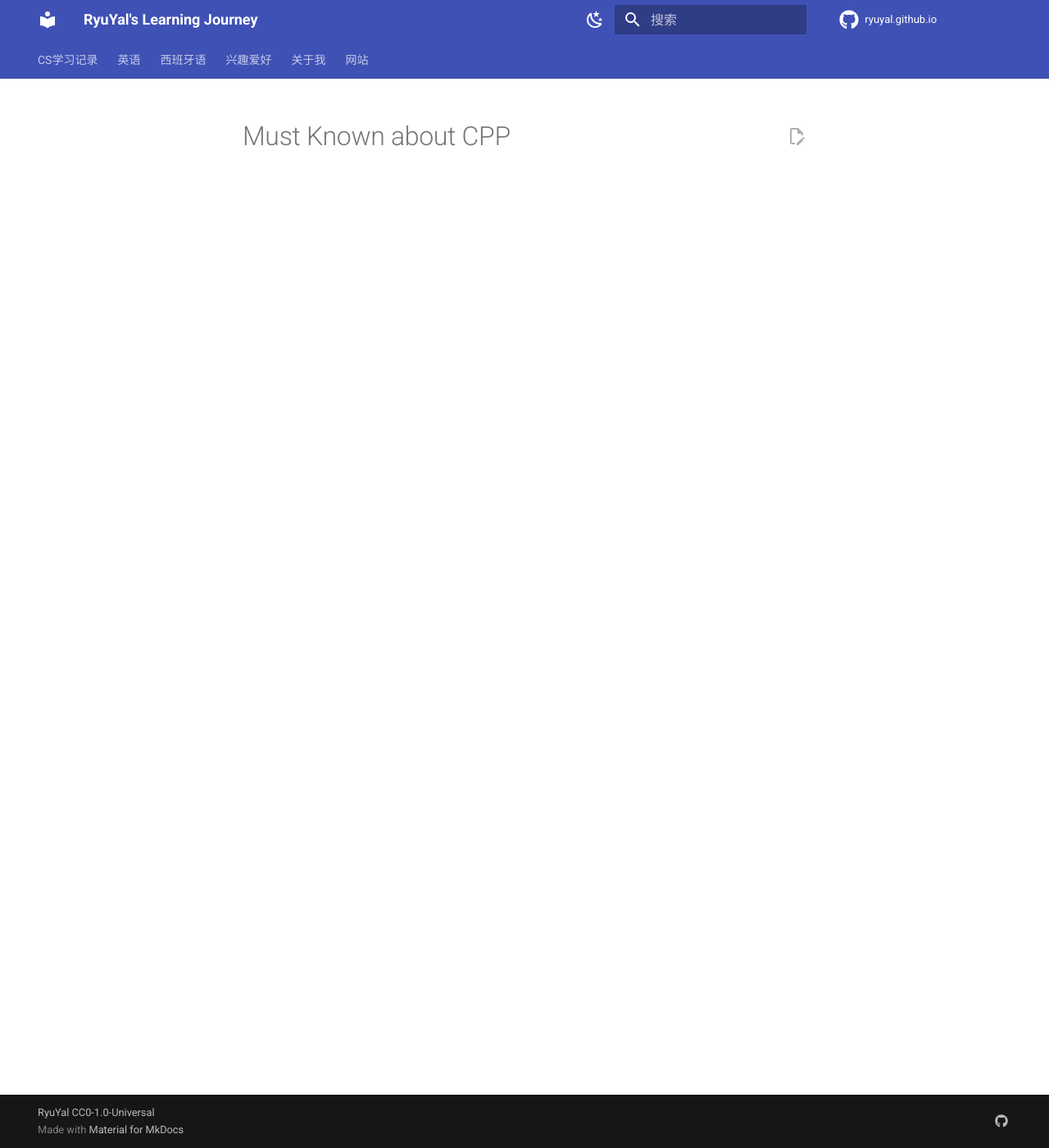
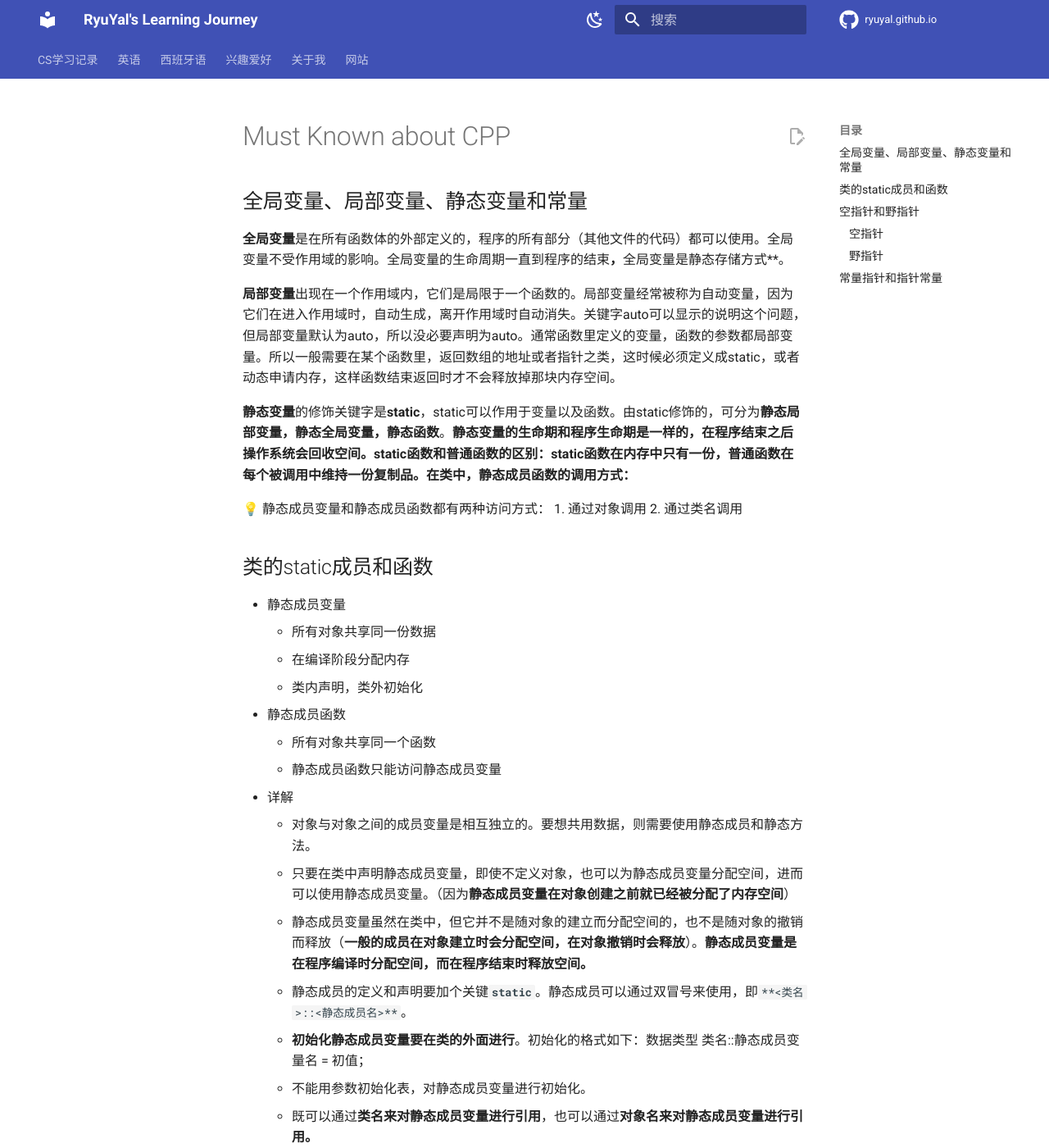
Before and after one commit to ryuyal/ryuyal.github.io, an MkDocs documentation site: the page built from docs/CS/CPP/cppknowledge.md, in a window 1280 px wide and 1400 px high. Shown: the whole window at 82% size. Built offline with MkDocs 1.6.1 and Material for MkDocs 9.7.7, drawn with Linux system fonts in a browser that asks for light colours; comment, search, counter and statistics services are not loaded; some of the changed text lies outside the part shown.

Commit message:
update cpp_knowledge

````diff
--- a/docs/CS/CPP/cppknowledge.md
+++ b/docs/CS/CPP/cppknowledge.md
@@ -1 +1,99 @@
 # Must Known about CPP
+
+## 全局变量、局部变量、静态变量和常量
+**全局变量**是在所有函数体的外部定义的，程序的所有部分（其他文件的代码）都可以使用。全局变量不受作用域的影响。全局变量的生命周期一直到程序的结束**，**全局变量是静态存储方式**。
+
+**局部变量**出现在一个作用域内，它们是局限于一个函数的。局部变量经常被称为自动变量，因为它们在进入作用域时，自动生成，离开作用域时自动消失。关键字auto可以显示的说明这个问题，但局部变量默认为auto，所以没必要声明为auto。通常函数里定义的变量，函数的参数都局部变量。所以一般需要在某个函数里，返回数组的地址或者指针之类，这时候必须定义成static，或者动态申请内存，这样函数结束返回时才不会释放掉那块内存空间。
+
+**静态变量**的修饰关键字是**static**，static可以作用于变量以及函数。由static修饰的，可分为**静态局部变量，静态全局变量，静态函数**。**静态变量的生命期和程序生命期是一样的，在程序结束之后操作系统会回收空间。static函数和普通函数的区别：static函数在内存中只有一份，普通函数在每个被调用中维持一份复制品。在类中，静态成员函数的调用方式：**
+
+💡 静态成员变量和静态成员函数都有两种访问方式：
+1. 通过对象调用
+2. 通过类名调用
+
+## 类的static成员和函数
+- 静态成员变量
+    - 所有对象共享同一份数据
+    - 在编译阶段分配内存
+    - 类内声明，类外初始化
+- 静态成员函数
+    - 所有对象共享同一个函数
+    - 静态成员函数只能访问静态成员变量
+- 详解
+    - 对象与对象之间的成员变量是相互独立的。要想共用数据，则需要使用静态成员和静态方法。
+    - 只要在类中声明静态成员变量，即使不定义对象，也可以为静态成员变量分配空间，进而可以使用静态成员变量。（因为**静态成员变量在对象创建之前就已经被分配了内存空间**）
+    - 静态成员变量虽然在类中，但它并不是随对象的建立而分配空间的，也不是随对象的撤销而释放（**一般的成员在对象建立时会分配空间，在对象撤销时会释放**）。**静态成员变量是在程序编译时分配空间，而在程序结束时释放空间。**
+    - 静态成员的定义和声明要加个关键**`static`**。静态成员可以通过双冒号来使用，即`**<类名>::<静态成员名>**`。
+    - **初始化静态成员变量要在类的外面进行**。初始化的格式如下：数据类型 类名::静态成员变量名 = 初值；
+    - 不能用参数初始化表，对静态成员变量进行初始化。
+    - 既可以通过**类名来对静态成员变量进行引用**，也可以通过**对象名来对静态成员变量进行引用。**
+    - 普通成员函数和静态成员函数的区别是:普通成员函数在参数传递时编译器会隐藏地传递一个this指针.通过this指针来确定调用类产生的哪个对象;但是静态成员函数没有this指针,不知道应该访问哪个对象中的数据,所以在程序中不可以用静态成员函数访问类中的普通变量。静态成员函数只能访问静态成员变量
+
+- 静态成员函数访问非静态成员
+    - 方式一：在静态成员函数的参数列表中，传入一个该类的实例对象（实例的地址），可以通过该实例访问非静态成员变量
+
+        ```cpp
+        class A {
+        public:
+            static void test(A *a) {
+                a->m_a += 1;
+            }
+            void hello() {
+            }
+        private:
+            static int m_staticA;
+            int m_a
+        };
+        ```
+
+    - 方式二：静态成员函数可以访问静态成员，在类是单例类的情况下，可以在创建的时候把`this`指针赋值给那个静态成员，然后在静态成员函数内部访问`this`指向的静态成员：
+        ```cpp
+        class A {
+        public:
+            A() {
+                m_gA = this;
+            }
+            static void test() {
+                m_gA.m_a += 1;
+            }
+            void hello() {
+            }
+        private:
+            static int m_staticA;
+            static A *m_gA;
+            int m_a
+        };
+        ```
+
+## 空指针和野指针
+
+### 空指针
+指向对象为空的指针就被称为空指针，即就是给指针初始化或赋值NULL（NULL所对应的ASCII码就是0），那么该指针就被称为空指针。空指针表示不指向任何有效空间，当对空指针进行解引用时操作系统会报错，因为既然空指针代表不指向任何有效空间，那去访问该空间就毫无意义。
+
+### 野指针
+
+**什么是野指针：**
+
+野指针是指向位置随机的、不正确的指针，系统无法对其进行操作；
+
+**野指针的危害：**
+
+野指针指向的位置是随机的， 危害也是随机的，不一定会产生错误。若程序产生错误，一般为内存泄露导致程序中断。严重的情况，若野指针指向的位置存放一个病毒，对其解引用后就会导致电脑中毒。
+
+
+**野指针产生的原因：**
+
+1.  创建指针时没有对指针进行初始化，导致指针指向一个随机的位置；
+2. 释放指针指向的内存后没有置空NULL，从而指向垃圾内存；
+3. 在超越变量作用域下使用指针，如：在栈内存被释放之后，指向栈内存的指针会指向垃圾内存；
+
+**野指针的避免方法：**
+
+1. 在创建指针时必须进行初始化；
+2. 小心指针越界
+3. 避免返回局部变量的地址
+4. 在释放指针指向的内存之后必须将指针置空；
+5. 指针使用之前检查有效性
+
+
+## 常量指针和指针常量
````
